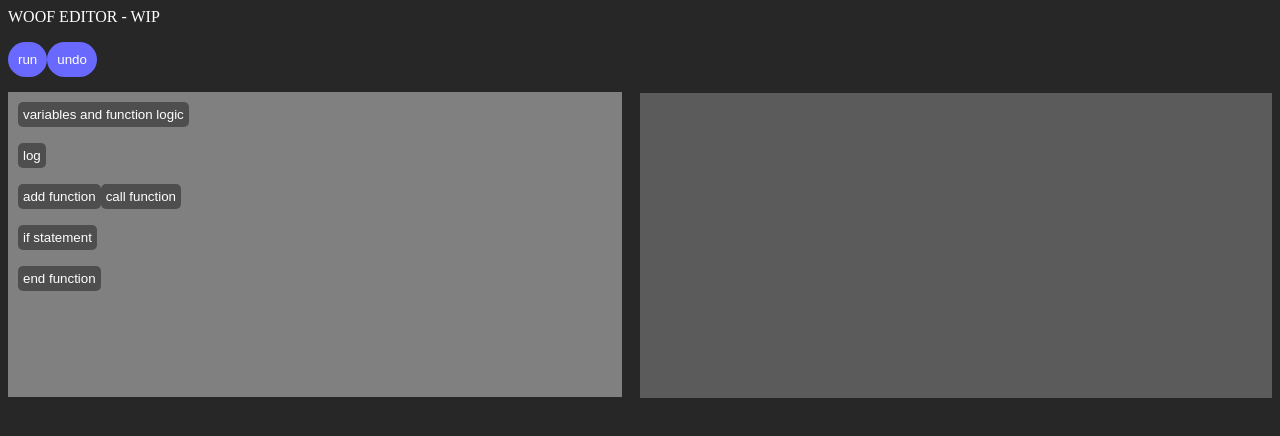
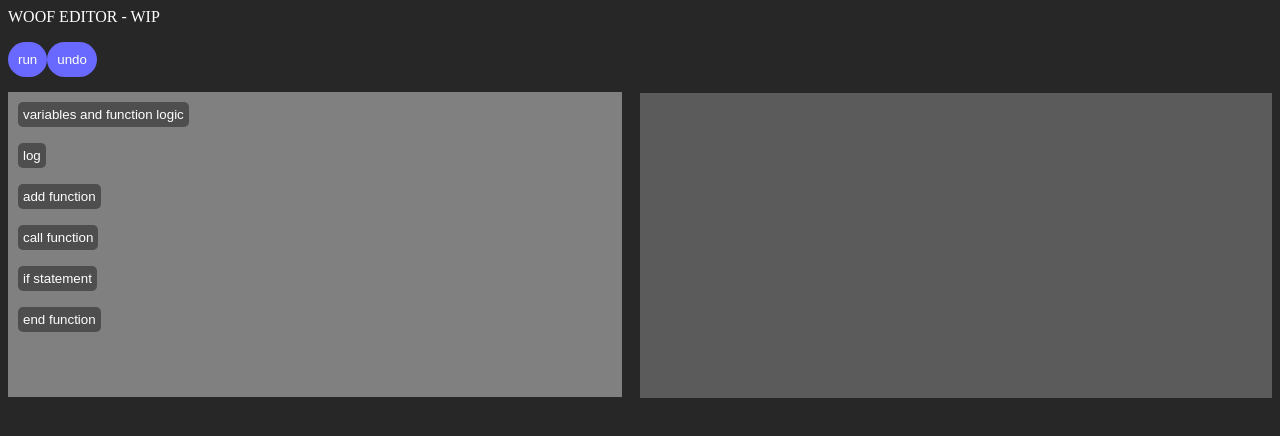
Before and after one commit to SJRNoodles/woof, a plain HTML site: page index.html in a window 1280 px wide. Drawn offline with Linux system fonts and the light colour scheme.

Commit message:
Update index.html

```diff
--- a/index.html
+++ b/index.html
@@ -44,7 +44,7 @@
 		}
 		</script><button onclick="show('variables');">variables and function logic</button>
 		<p id="bjsinny_log"><button onclick="addcode('log(variable);','alert');">log</button></p>
-		<p id="bjsfunction"><button onclick="promptFunc()">add function</button><button onclick="addcode('variable();','block');">call function</button></p>
+		<button onclick="promptFunc()">add function</button><p id="bjsfunction"><button onclick="addcode('variable();','block');">call function</button></p>
 		<p id="bjsif"><button onclick='addcode("if(variable){","if")'>if statement</button></p><button onclick="addcode('}','block');">end function</button>
 		<div id="showing"></div>
 		<script src="depend/blocks/blocks.js"></script>
```
